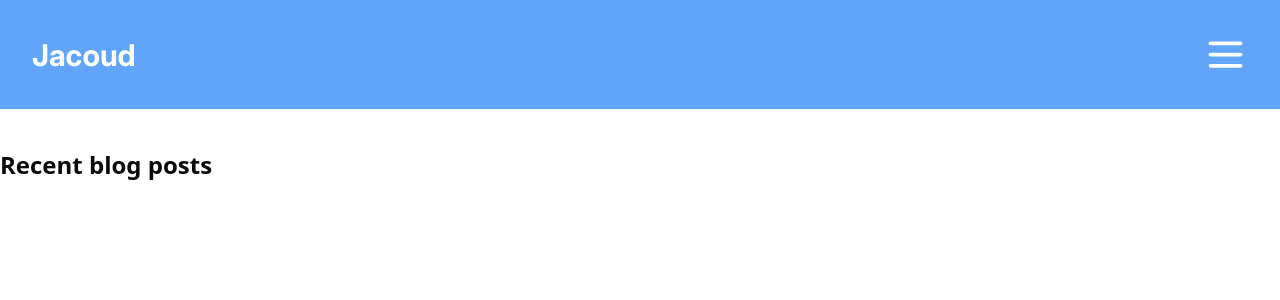
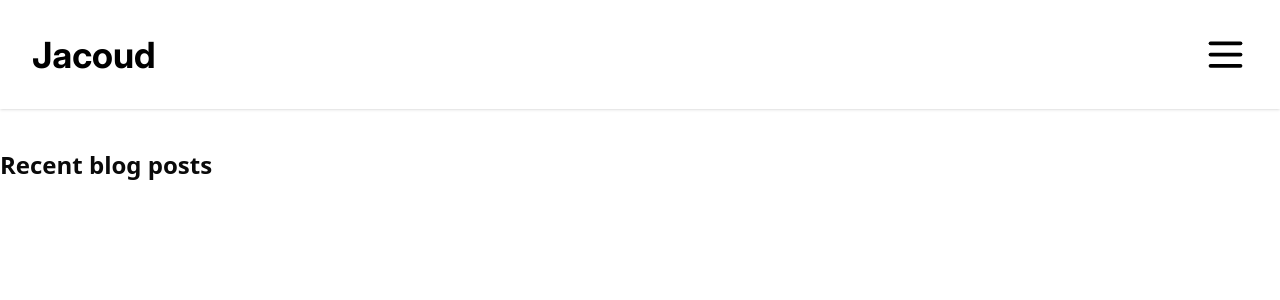
Before and after one commit to mjacoud/jacoud-blog, a Next.js app: page / in a window 1280 px wide. Shown: the top 300 px of the page. Built offline with nearby package versions, Linux system fonts and the light colour scheme.

Commit message:
refactor(navbar.tsx): change navbar color to white and add home link in the title

```diff
--- a/src/app/Components/Navbar.tsx
+++ b/src/app/Components/Navbar.tsx
@@ -23,10 +23,10 @@ export const Navbar = () => {
 
 
   return (
-    <nav className="p-8 bg-blue-400 flex justify-between items-center">
-      <div>
-        <h1 className="font-inter font-bold text-3xl text-white">Jacoud</h1>
-      </div>
+    <nav className="p-8 shadow flex justify-between items-center">
+      <Link href={'/'}>
+        <h1 className="font-inter font-bold text-4xl text-black">Jacoud</h1>
+      </Link>
       <div>
         {menuOpen || animate?
           <div className={`bg-black w-full h-full absolute right-0 top-0 transition duration-1250 ${animate ? (menuOpen ? 'animate-slideinright bg-transparent' : 'animate-slideoutup') : ''}`}>
@@ -53,9 +53,9 @@ export const Navbar = () => {
 
           <svg onClick={handleMenu}
             width="45px" height="45px" viewBox="0 0 24 24" fill="none" xmlns="http://www.w3.org/2000/svg">
-            <path className="stroke-white" d="M4 18L20 18" stroke="#000000" strokeWidth="2" strokeLinecap="round" />
-            <path className="stroke-white" d="M4 12L20 12" stroke="#000000" strokeWidth="2" strokeLinecap="round" />
-            <path className="stroke-white" d="M4 6L20 6" stroke="pink" strokeWidth="2" strokeLinecap="round" />
+            <path className="stroke-black" d="M4 18L20 18" stroke="#000000" strokeWidth="2" strokeLinecap="round" />
+            <path className="stroke-black" d="M4 12L20 12" stroke="#000000" strokeWidth="2" strokeLinecap="round" />
+            <path className="stroke-black" d="M4 6L20 6" stroke="pink" strokeWidth="2" strokeLinecap="round" />
           </svg>
       </div>
     </nav>
```
